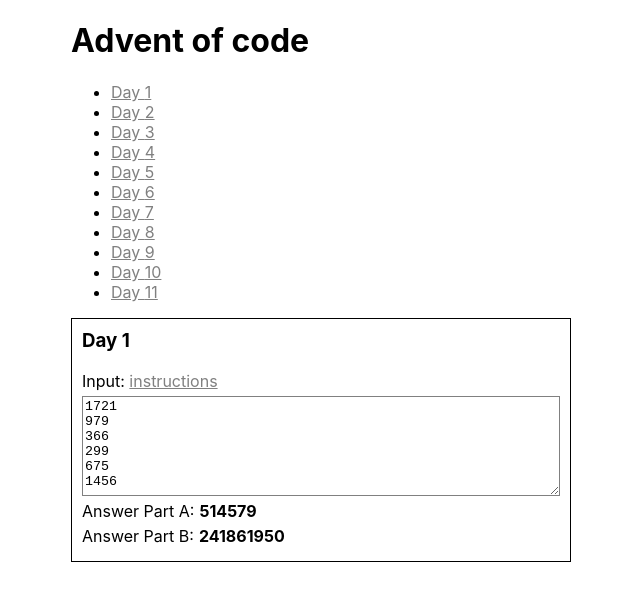
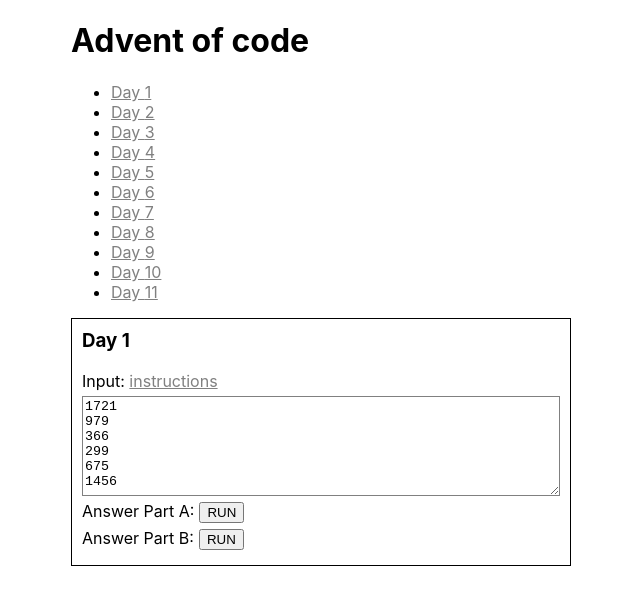
Before and after one commit to danielzotti/advent-of-code-2020, a React (Create React App) app: page / in a window 1280 px wide. Shown: the top 604 px of the page, without its empty margins (319-959 px from the left). Built offline with nearby package versions, Linux system fonts and the light colour scheme.

Commit message:
Various fix

```diff
--- a/src/App.scss
+++ b/src/App.scss
@@ -18,6 +18,7 @@
   padding: 10px;
   border: 1px solid black;
   margin-bottom: 10px;
+  position: relative;
 
   h1, h2, h3, h4, h5, h6 {
     margin-top: 0;
@@ -27,9 +28,9 @@
 
     .day__input__value {
       display: block;
-      width:100%;
-      max-width:100%;
-      min-width:100%;
+      width: 100%;
+      max-width: 100%;
+      min-width: 100%;
       height: 100px;
       max-height: 350px;
       overflow: auto;
--- a/src/days/Day11/Day11.tsx
+++ b/src/days/Day11/Day11.tsx
@@ -26,6 +26,7 @@
 };
 
 const shuffleSeats = (disposition: Array<Array<string>>, adjacentSeats: Array<AdjacentSeatPosition>): Array<Array<string>> => {
+
   const newDisposition = disposition.map((row, rowIndex, previousDisposition) =>
     row.map((col, colIndex) => {
       const currentSeat = getSeatValue(previousDisposition, rowIndex, colIndex) as string;
@@ -48,7 +49,7 @@
 
   const aSeatHasChanged = JSON.stringify(disposition) !== JSON.stringify(newDisposition);
 
-  return aSeatHasChanged ? [...shuffleSeats([...newDisposition], adjacentSeats)] : newDisposition;
+  return aSeatHasChanged ? shuffleSeats(newDisposition, adjacentSeats) : newDisposition;
 };
 
 const countOccupiedSeats = (inputItems: Array<Array<string>>) => {
@@ -60,23 +61,22 @@
 };
 
 const partA = (inputItems: Array<Array<string>>) => {
+  const t0 = performance.now();
   const newSeats = shuffleSeats(inputItems, adjacentSeatsPositions);
+  const t1 = performance.now();
+  console.log({ newSeats, milliseconds: t1 - t0 });
   return countOccupiedSeats(newSeats);
-};
-
-const partB = (inputItems: Array<Array<string>>) => {
-  return 'todo';
 };
 
 export const Day11: React.FC = () => {
   return (
     <>
       <DayItem
-        day={ 10 }
+        day={ 11 }
         customParseInput={ customParseInput }
         inputText={ inputTest }
         partA={ partA }
-        partB={ partB }
+        // partB={ partB }
       />
     </>
   );
--- a/src/days/Day9/Day9.tsx
+++ b/src/days/Day9/Day9.tsx
@@ -52,7 +52,6 @@
 
 export const Day9: React.FC = () => {
   const [preambleLength, setPreambleLength] = useState<number>(preambleLengthTest);
-  const [lastUpdate, setLastUpdate] = useState(new Date().toISOString());
 
   const partA = (inputItems: Array<number>) => {
     return preambleLength ? checkSumInPreamble(0, inputItems, preambleLength) : null;
@@ -66,7 +65,6 @@
   const onPreambleChange = (e: ChangeEvent<HTMLSelectElement>) => {
     const value = e.target.value;
     setPreambleLength(parseInt(value));
-    setLastUpdate(new Date().toISOString());
   };
 
   return (
@@ -77,9 +75,8 @@
         inputText={ inputTest }
         partA={ partA }
         partB={ partB }
-        lastUpdate={ lastUpdate }
       >
-        <div>
+        <div style={ { marginBottom: 5 } }>
           Preamble length:
           <select value={ preambleLength } onChange={ onPreambleChange }>
             <option value="5">5 (for example only)</option>
--- a/src/shared/DayItem.tsx
+++ b/src/shared/DayItem.tsx
@@ -8,7 +8,6 @@
   partA?: (items: Array<any>) => any;
   partB?: (items: Array<any>) => any;
   children?: any;
-  lastUpdate?: any;
 }
 
 export const DayItem: React.FC<DayItemProps> = (props) => {
@@ -17,12 +16,11 @@
     return input.split('\n');
   };
 
-  const defaultPartFunction = (part: string) => `You must set a function for Part ${ part }`;
-
   const [inputText, setInputText] = useState(props.inputText);
   const [inputItems, setInputItems] = useState(parseInput(props.inputText));
-  const [resultPartA, setResultPartA] = useState(props.partA ? props.partA(inputItems) : defaultPartFunction('A'));
-  const [resultPartB, setResultPartB] = useState(props.partB ? props.partB(inputItems) : defaultPartFunction('B'));
+  const [resultPartA, setResultPartA] = useState();
+  const [resultPartB, setResultPartB] = useState();
+  const [isLoading, setIsLoading] = useState(false);
 
   const onInputTextChange = (e: ChangeEvent<HTMLTextAreaElement>) => {
     const newText = e.target.value;
@@ -30,20 +28,22 @@
     setInputText(newText);
   };
 
-  useEffect(() => {
-    if(props.partA) {
-      setResultPartA(props.partA(inputItems));
+
+  const run = (part: 'A' | 'B') => {
+    setIsLoading(true);
+    if(part === 'A') {
+      setResultPartA(props.partA ? props.partA(inputItems) : `You must set a function for Part ${ part }`);
     }
-    if(props.partB) {
-      setResultPartB(props.partB(inputItems));
+    if(part === 'B') {
+      setResultPartB(props.partB ? props.partB(inputItems) : `You must set a function for Part ${ part }`);
     }
-  }, [inputItems, props.lastUpdate]);
+    setIsLoading(false);
+  };
 
   return (
     <div className="DayItem">
+
       <h3>Day { props.day } </h3>
-      {/*<h6>{ props.lastUpdate }</h6>*/}
-
       <div className="day__input">
         Input: <a href={ `https://adventofcode.com/2020/day/${ props.day }` }
                   rel="noreferrer"
@@ -55,11 +55,14 @@
       </div>
       <div className="day__results">
         <ResultItem part="A">
-          { resultPartA }
+          <button onClick={ () => run('A') } disabled={ isLoading }>{ resultPartA ? 'RE-RUN' : 'RUN' }</button>
+          &nbsp;{ resultPartA }
         </ResultItem>
 
         <ResultItem part="B">
-          { resultPartB }
+          <button onClick={ () => run('B') }
+                  disabled={ isLoading }>{ `${ isLoading ? '♨' : '' } ${ resultPartB ? 'RE-RUN' : 'RUN' }` }</button>
+          &nbsp;{ resultPartB }
         </ResultItem>
       </div>
     </div>
```
